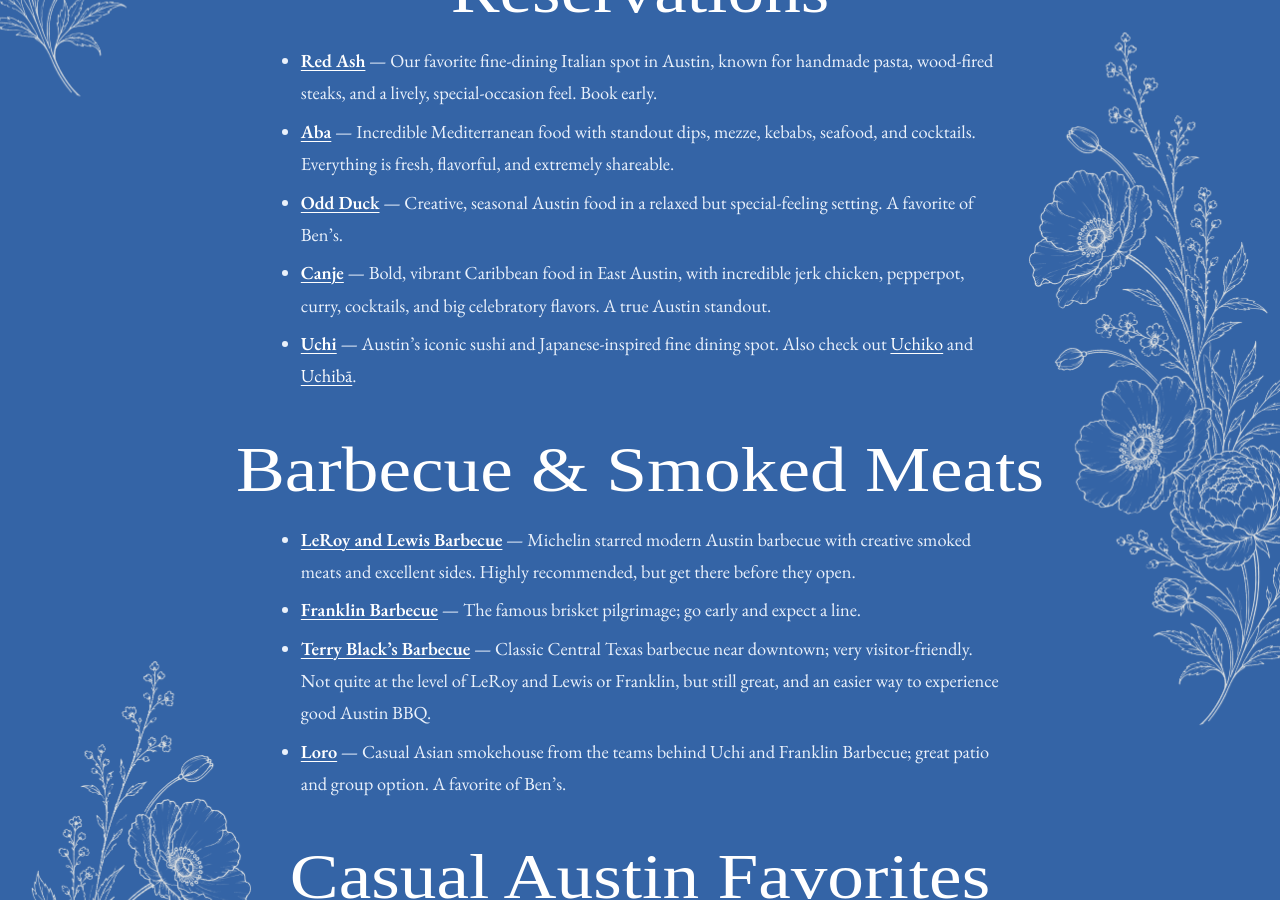
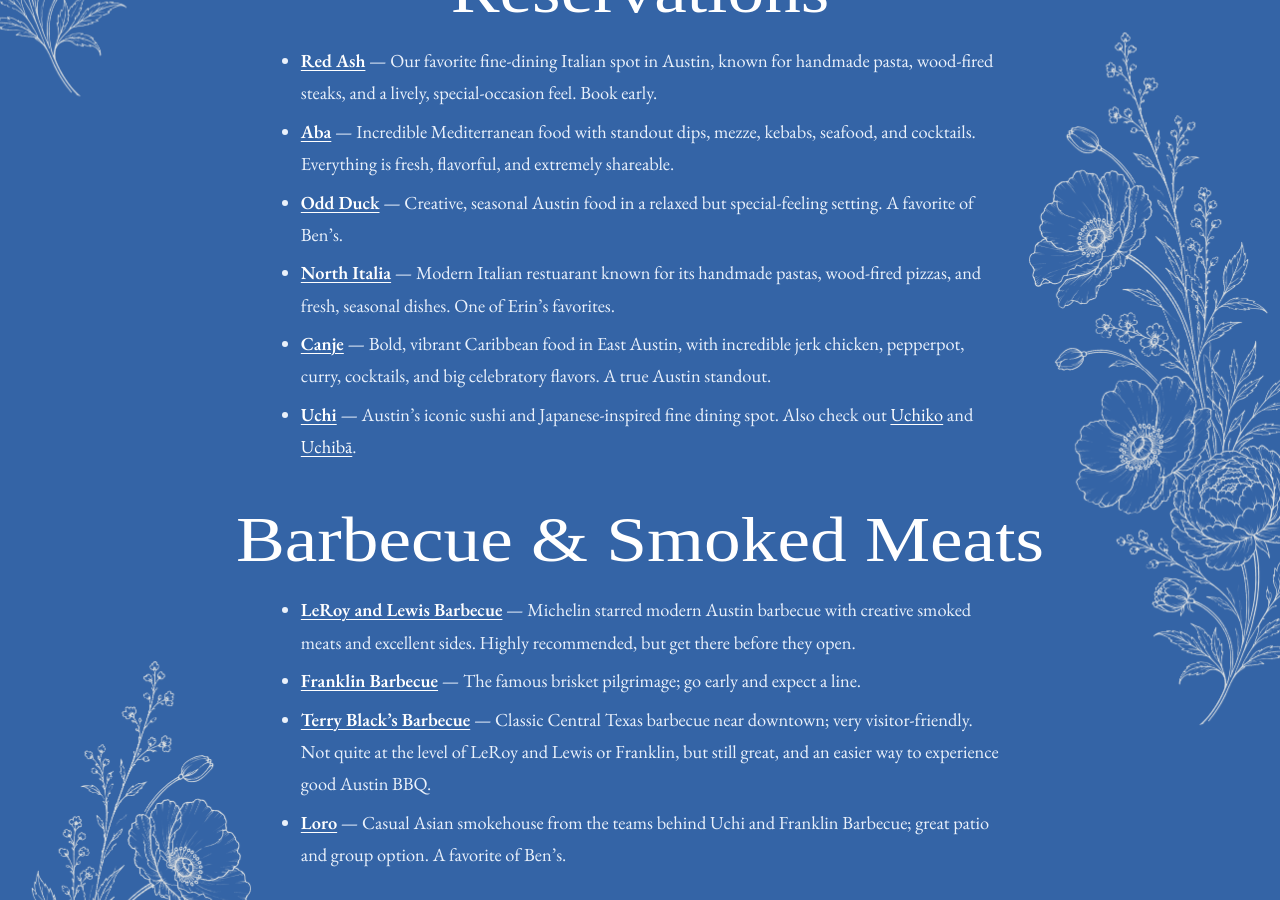
Before and after one commit to bjw7654/wedding-website, a Jekyll site: the page built from what-to-do.md, in a window 1280 px wide and 900 px high, scrolled down 1245 px. Built offline with Jekyll 4.4.1, drawn with Linux system fonts in a browser that asks for light colours; some web fonts are replaced.

Commit message:
Update what-to-do.md - north italia

```diff
--- a/what-to-do.md
+++ b/what-to-do.md
@@ -30,6 +30,7 @@
 * **[Red Ash](https://www.redashgrill.com/)** — Our favorite fine-dining Italian spot in Austin, known for handmade pasta, wood-fired steaks, and a lively, special-occasion feel. Book early.
 * **[Aba](https://www.abarestaurants.com/austin)** — Incredible Mediterranean food with standout dips, mezze, kebabs, seafood, and cocktails. Everything is fresh, flavorful, and extremely shareable.
 * **[Odd Duck](https://www.oddduckaustin.com/)** — Creative, seasonal Austin food in a relaxed but special-feeling setting. A favorite of Ben's.
+* **[North Italia](https://www.northitalia.com/locations/austin-tx-2nd-street/)** — Modern Italian restuarant known for its handmade pastas, wood-fired pizzas, and fresh, seasonal dishes. One of Erin's favorites.
 * **[Canje](https://canjeatx.com/)** — Bold, vibrant Caribbean food in East Austin, with incredible jerk chicken, pepperpot, curry, cocktails, and big celebratory flavors. A true Austin standout.
 * **[Uchi](https://uchi.uchirestaurants.com/location/sushi-austin/)** — Austin's iconic sushi and Japanese-inspired fine dining spot. Also check out [Uchiko](https://uchiko.uchirestaurants.com/location/sushi-austin/) and [Uchibā](https://uchiba.uchirestaurants.com/location/sushi-austin/).
 
```
